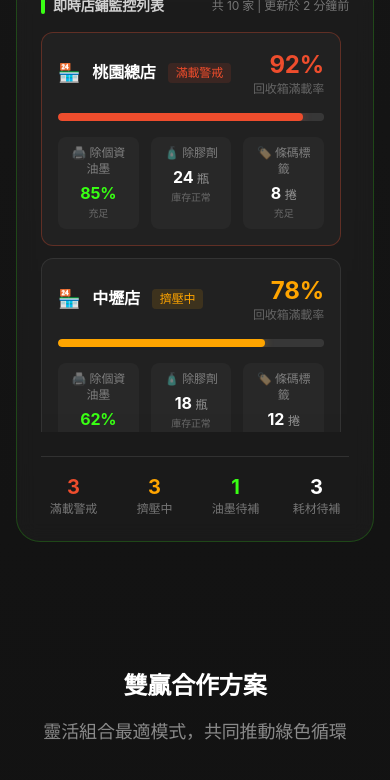
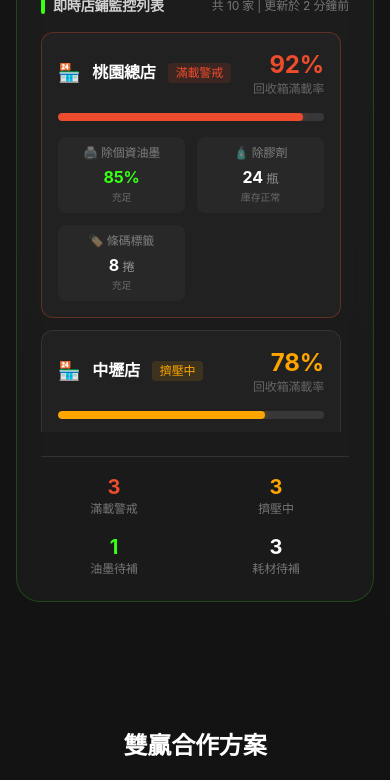
Before and after one commit to Jaggersu/rebox, a React (Vite) app: page / in a window 390 px wide. Shown: the part 7720-8500 px from the top of the page. Built offline with nearby package versions, Linux system fonts and the light colour scheme.

Commit message:
fix: 手機端響應式優化 - DemoSection grid布局調整為sm斷點

```diff
--- a/src/App.tsx
+++ b/src/App.tsx
@@ -797,7 +797,7 @@ function DemoSection() {
                     </div>
 
                     {/* 第二行：詳細監控數據 */}
-                    <div className="grid grid-cols-3 gap-3 text-center">
+                    <div className="grid grid-cols-2 sm:grid-cols-3 gap-3 text-center">
                       {/* 油墨剩餘量 */}
                       <div className="rounded-lg p-2" style={{ background: 'rgba(255,255,255,0.03)' }}>
                         <p className="text-white/40 text-xs mb-1">🖨️ 除個資油墨</p>
@@ -836,7 +836,7 @@ function DemoSection() {
 
             {/* 底部統計 */}
             <div className="mt-6 pt-4 border-t border-white/10">
-              <div className="grid grid-cols-4 gap-4 text-center">
+              <div className="grid grid-cols-2 sm:grid-cols-4 gap-4 text-center">
                 <div>
                   <p className="text-[#EE4D2D] font-bold text-xl">
                     {stores.filter(s => s.alert === "滿載警戒").length}
```
